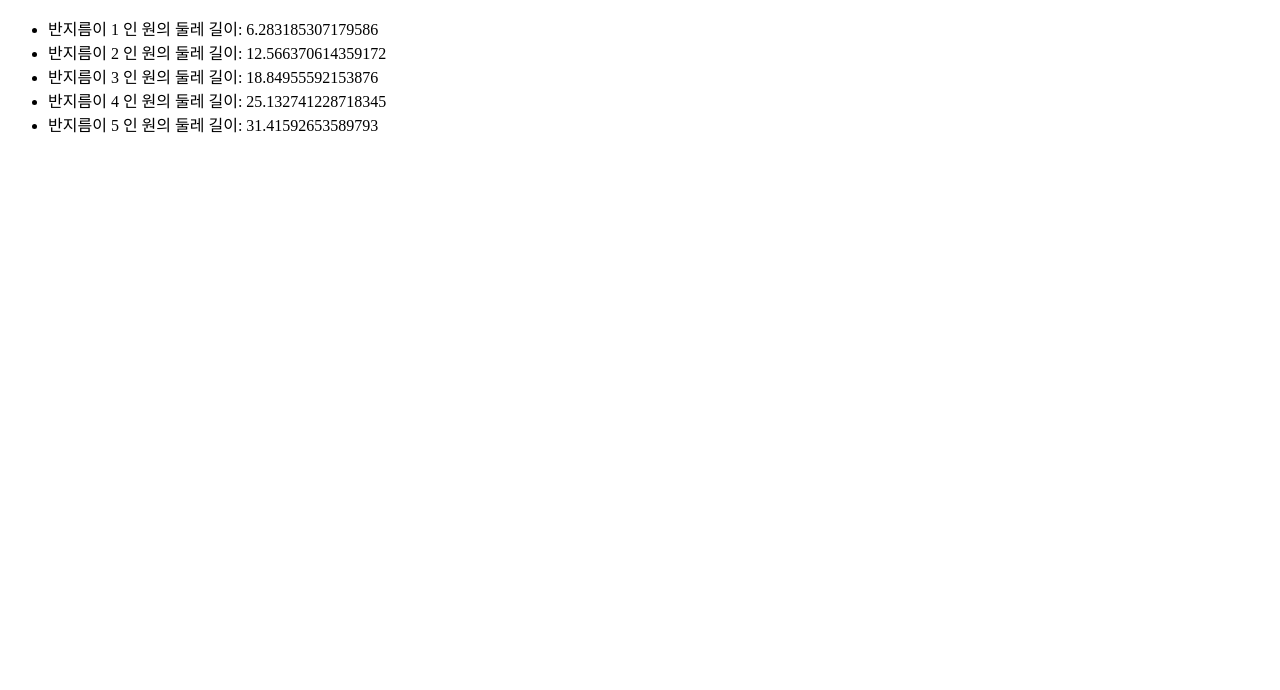
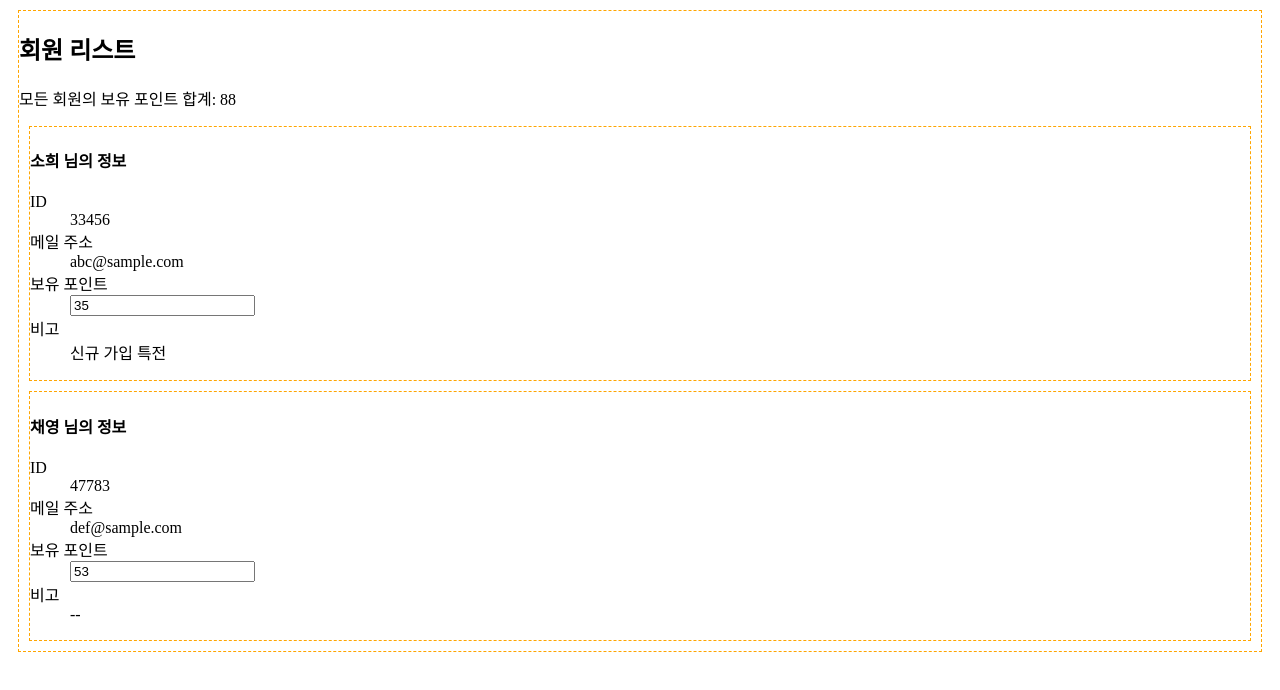
Before and after one commit to jong-k/nuxt-center, a Nuxt app: page / in a window 1280 px wide. Shown: the top 690 px of the page. Built offline with nearby package versions, Linux system fonts and the light colour scheme.

Commit message:
feat: provide, inject 사용해보기

```diff
--- a/app.vue
+++ b/app.vue
@@ -1,7 +1,24 @@
 <template>
-  <ul>
-    <li v-for="r in 5" :key="r">
-      반지름이 {{ r }} 인 원의 둘레 길이: {{ 2 * r * Math.PI }}
-    </li>
-  </ul>
+  <BaseSection />
 </template>
+
+<script setup lang="ts">
+import type { Member } from "~/interfaces";
+import BaseSection from "~/components/BaseSection.vue";
+
+const memberList = new Map<number, Member>();
+memberList.set(33456, {
+  id: 33456,
+  name: "소희",
+  email: "abc@sample.com",
+  points: 35,
+  note: "신규 가입 특전",
+});
+memberList.set(47783, {
+  id: 47783,
+  name: "채영",
+  email: "def@sample.com",
+  points: 53,
+});
+provide("memberList", reactive(memberList));
+</script>
--- /dev/null
+++ b/components/BaseSection.vue
@@ -0,0 +1,28 @@
+<template>
+  <section>
+    <h2>회원 리스트</h2>
+    <p>모든 회원의 보유 포인트 합계: {{ totalPoints }}</p>
+    <OneMember v-for="id in memberList.keys()" :id="id" :key="id" />
+  </section>
+</template>
+
+<script setup lang="ts">
+import type { Member } from "~/interfaces";
+import OneMember from "~/components/OneMember.vue";
+const memberList = inject("memberList") as Map<number, Member>;
+const totalPoints = computed(() => {
+  let total = 0;
+  // Map 객체의 값만 배열 형태로 순회하기 위해 values() 사용
+  for (const member of memberList.values()) {
+    total += member.points;
+  }
+  return total;
+});
+</script>
+
+<style scoped>
+section {
+  border: orange 1px dashed;
+  margin: 10px;
+}
+</style>
--- /dev/null
+++ b/components/OneMember.vue
@@ -0,0 +1,36 @@
+<template>
+  <section>
+    <h4>{{ member.name }} 님의 정보</h4>
+    <dl>
+      <dt>ID</dt>
+      <dd>{{ id }}</dd>
+      <dt>메일 주소</dt>
+      <dd>{{ member.email }}</dd>
+      <dt>보유 포인트</dt>
+      <dd>
+        <input v-model.number="member.points" type="number" />
+      </dd>
+      <dt>비고</dt>
+      <dd>{{ localNote }}</dd>
+    </dl>
+  </section>
+</template>
+
+<script setup lang="ts">
+import type { Member } from "~/interfaces";
+
+interface Props {
+  id: number;
+}
+
+const props = defineProps<Props>();
+const memberList = inject("memberList") as Map<number, Member>;
+const member = computed(() => memberList.get(props.id) as Member);
+const localNote = computed(() => {
+  let localNote = member.value.note;
+  if (localNote === undefined) {
+    localNote = "--";
+  }
+  return localNote;
+});
+</script>
--- /dev/null
+++ b/interfaces/index.ts
@@ -0,0 +1,7 @@
+export interface Member {
+  id: number;
+  name: string;
+  email: string;
+  points: number;
+  note?: string;
+}
```
